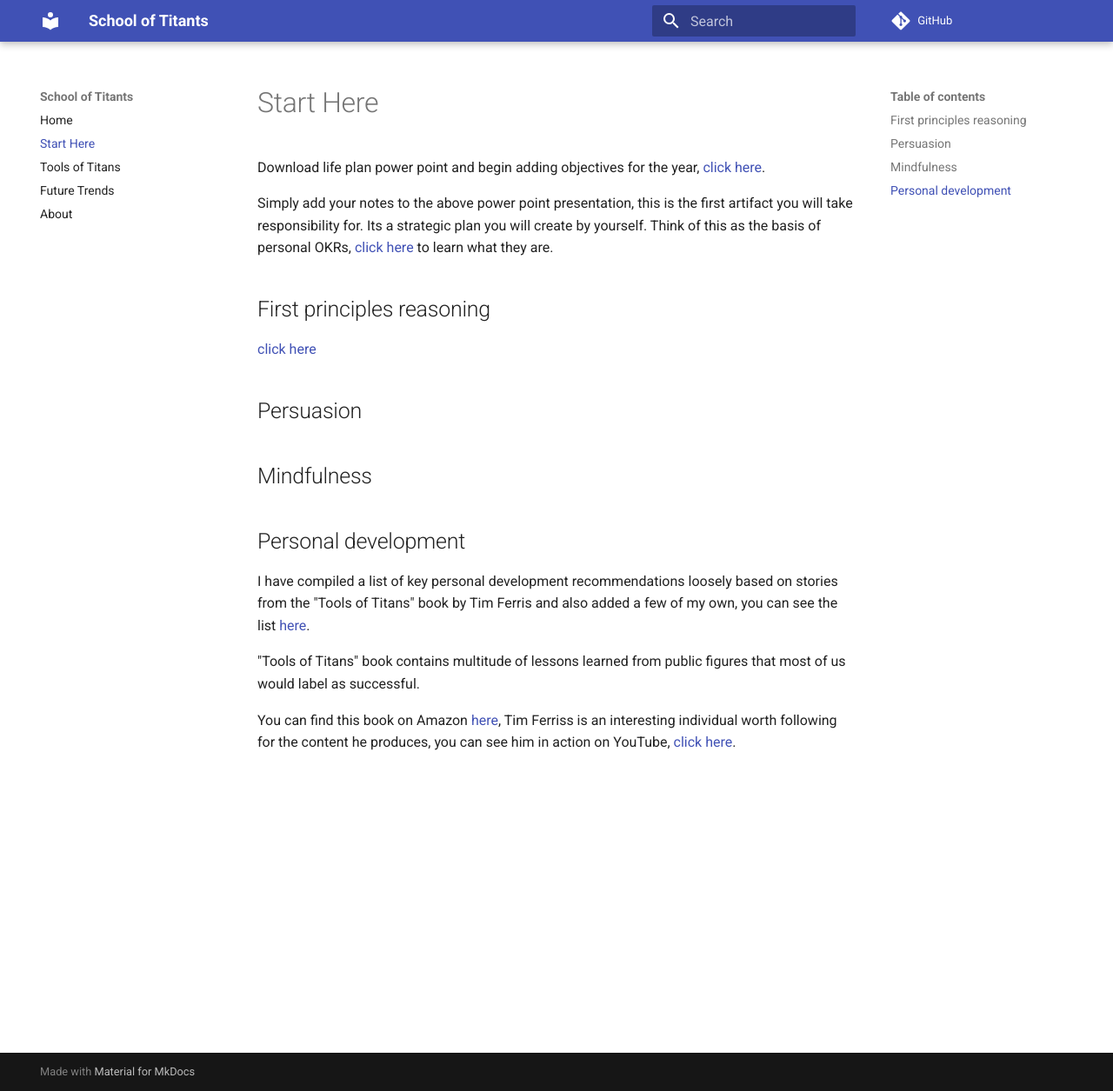
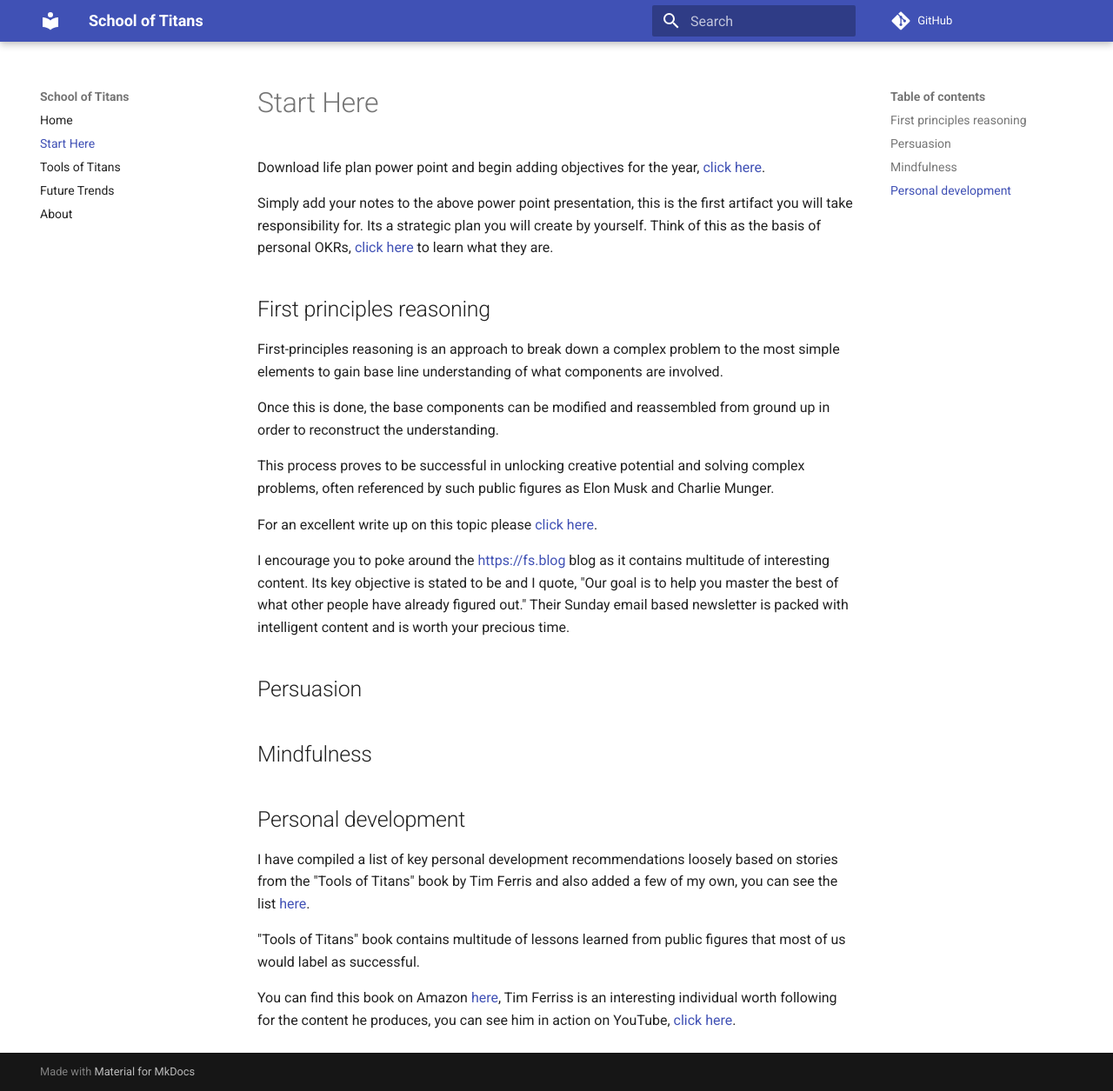
Before and after one commit to fszale/school-of-titans, an MkDocs documentation site: the page built from docs/start.md, in a window 1280 px wide and 1255 px high. Shown: the whole window at 87% size. Built offline with MkDocs 1.6.1 and Material for MkDocs 9.7.7, drawn with Linux system fonts in a browser that asks for light colours; comment, search, counter and statistics services are not loaded.

Commit message:
Continuing to add content

```diff
--- a/docs/start.md
+++ b/docs/start.md
@@ -5,7 +5,16 @@ Download life plan power point and begin adding objectives for the year, [click
 Simply add your notes to the above power point presentation, this is the first artifact you will take responsibility for.  Its a strategic plan you will create by yourself.  Think of this as the basis of personal OKRs, [click here](https://www.whatmatters.com/faqs/okr-meaning-definition-example/) to learn what they are.
 
 ## First principles reasoning
-[click here](https://fs.blog/2018/04/first-principles/)
+First-principles reasoning is an approach to break down a complex problem to the most simple
+elements to gain base line understanding of what components are involved.
+
+Once this is done, the base components can be modified and reassembled from ground up in order to reconstruct the understanding.
+
+This process proves to be successful in unlocking creative potential and solving complex problems, often referenced by such public figures as Elon Musk and Charlie Munger.
+
+For an excellent write up on this topic please [click here](https://fs.blog/2018/04/first-principles/).
+
+I encourage you to poke around the [https://fs.blog](https://fs.blog/) blog as it contains multitude of interesting content. Its key objective is stated to be and I quote, "Our goal is to help you master the best of what other people have already figured out."  Their Sunday email based newsletter is packed with intelligent content and is worth your precious time.
 
 ## Persuasion
 
--- a/mkdocs.yml
+++ b/mkdocs.yml
@@ -1,4 +1,4 @@
-site_name: School of Titants
+site_name: School of Titans
 repo_url: https://github.com/fszale/school-of-titans
 site_author: Filip Szalewicz
 
```
Also changed, not shown: docs/tools.md (+1 -0 lines).
